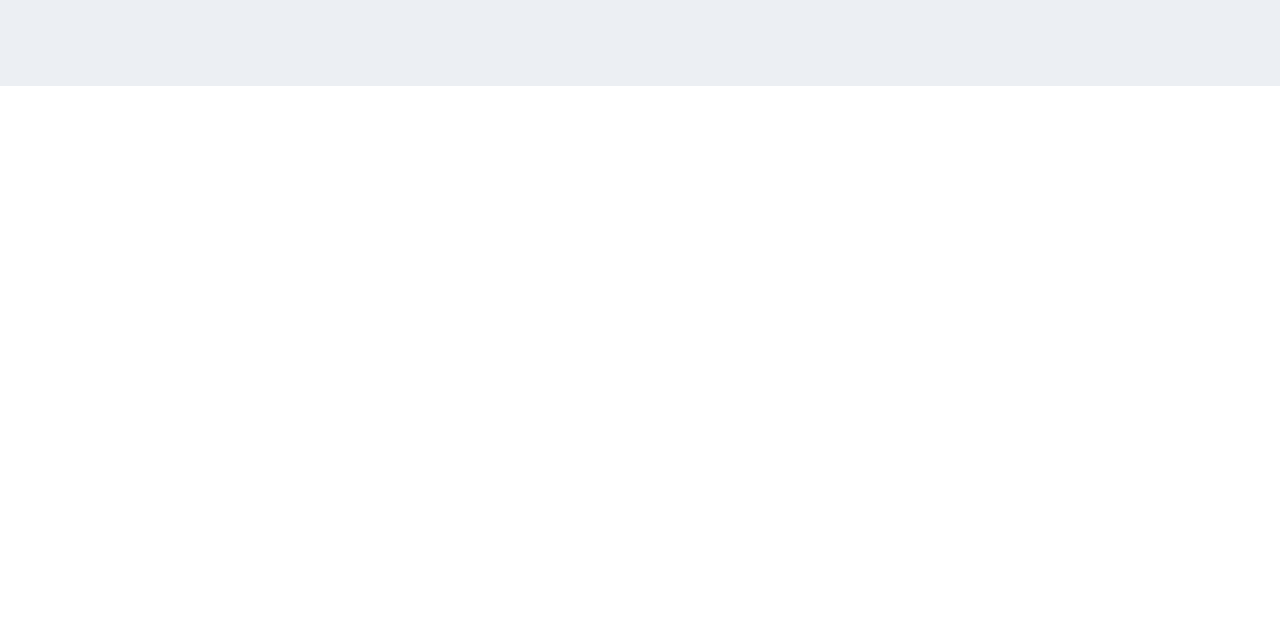
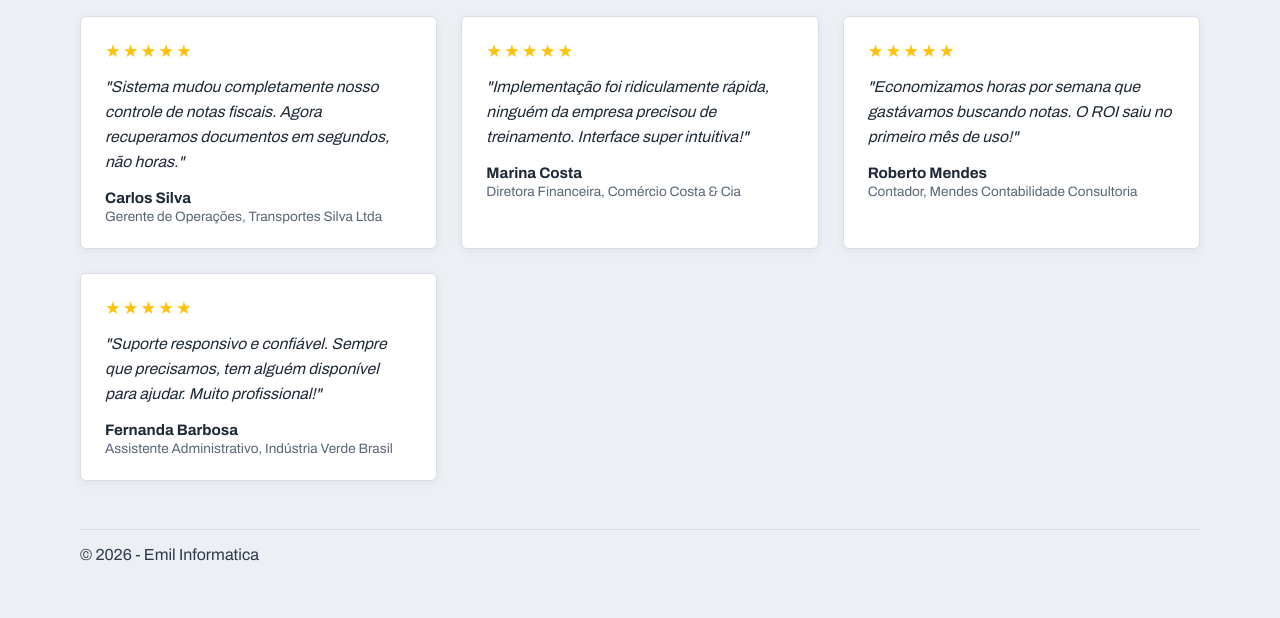
Before and after one commit to Mateus553182/Programa_EmilNotasXML, a website: page public/login.html in a window 1280 px wide. Shown: the part 714-1332 px from the top of the page. Before the commit the page ends 800 px from the top, so only its background shows below. Drawn offline with Linux system fonts and the light colour scheme.

Commit message:
Adicionar CSS para seção de depoimentos (testimonials)

```diff
--- a/public/login.html
+++ b/public/login.html
@@ -48,6 +48,39 @@
             <p>Menos retrabalho, acesso rápido de qualquer lugar. Busque suas notas fiscais por fornecedor, data, número, chave de acesso e muito mais.</p>
           </article>
         </section>
+
+        <section class="testimonials-section">
+          <h2>O que nossos clientes dizem</h2>
+          <div class="testimonials-grid">
+            <article class="testimonial-card">
+              <div class="stars">★★★★★</div>
+              <p class="testimonial-text">"Sistema mudou completamente nosso controle de notas fiscais. Agora recuperamos documentos em segundos, não horas."</p>
+              <p class="testimonial-author"><strong>Carlos Silva</strong></p>
+              <p class="testimonial-role">Gerente de Operações, Transportes Silva Ltda</p>
+            </article>
+
+            <article class="testimonial-card">
+              <div class="stars">★★★★★</div>
+              <p class="testimonial-text">"Implementação foi ridiculamente rápida, ninguém da empresa precisou de treinamento. Interface super intuitiva!"</p>
+              <p class="testimonial-author"><strong>Marina Costa</strong></p>
+              <p class="testimonial-role">Diretora Financeira, Comércio Costa & Cia</p>
+            </article>
+
+            <article class="testimonial-card">
+              <div class="stars">★★★★★</div>
+              <p class="testimonial-text">"Economizamos horas por semana que gastávamos buscando notas. O ROI saiu no primeiro mês de uso!"</p>
+              <p class="testimonial-author"><strong>Roberto Mendes</strong></p>
+              <p class="testimonial-role">Contador, Mendes Contabilidade Consultoria</p>
+            </article>
+
+            <article class="testimonial-card">
+              <div class="stars">★★★★★</div>
+              <p class="testimonial-text">"Suporte responsivo e confiável. Sempre que precisamos, tem alguém disponível para ajudar. Muito profissional!"</p>
+              <p class="testimonial-author"><strong>Fernanda Barbosa</strong></p>
+              <p class="testimonial-role">Assistente Administrativo, Indústria Verde Brasil</p>
+            </article>
+          </div>
+        </section>
       </section>
 
       <footer class="page-footer">&copy; 2026 - Emil Informatica</footer>
--- a/public/styles.css
+++ b/public/styles.css
@@ -200,6 +200,66 @@ h2 {
   margin: 0;
   color: #2d3a4d;
   line-height: 1.45;
+}
+
+/* Testimonials section */
+.testimonials-section {
+  padding: 2rem 0;
+}
+
+.testimonials-section h2 {
+  text-align: center;
+  font-size: 2rem;
+  margin-bottom: 2rem;
+  color: var(--text);
+}
+
+.testimonials-grid {
+  display: grid;
+  grid-template-columns: repeat(auto-fit, minmax(280px, 1fr));
+  gap: 1.5rem;
+}
+
+.testimonial-card {
+  background: #fff;
+  border: 1px solid var(--border);
+  border-radius: 6px;
+  padding: 1.5rem;
+  box-shadow: 0 2px 8px rgba(32, 42, 61, 0.06);
+  transition: transform 200ms, box-shadow 200ms;
+}
+
+.testimonial-card:hover {
+  transform: translateY(-4px);
+  box-shadow: 0 6px 16px rgba(32, 42, 61, 0.12);
+}
+
+.stars {
+  font-size: 1.1rem;
+  color: #ffc107;
+  margin-bottom: 0.8rem;
+  letter-spacing: 2px;
+}
+
+.testimonial-text {
+  margin: 0 0 1rem;
+  color: var(--text);
+  font-size: 0.98rem;
+  line-height: 1.6;
+  font-style: italic;
+}
+
+.testimonial-author {
+  margin: 0.5rem 0 0.2rem;
+  color: var(--text);
+  font-weight: 600;
+  font-size: 0.95rem;
+}
+
+.testimonial-role {
+  margin: 0;
+  color: var(--muted);
+  font-size: 0.85rem;
 }
 
 .upload-form,
```
